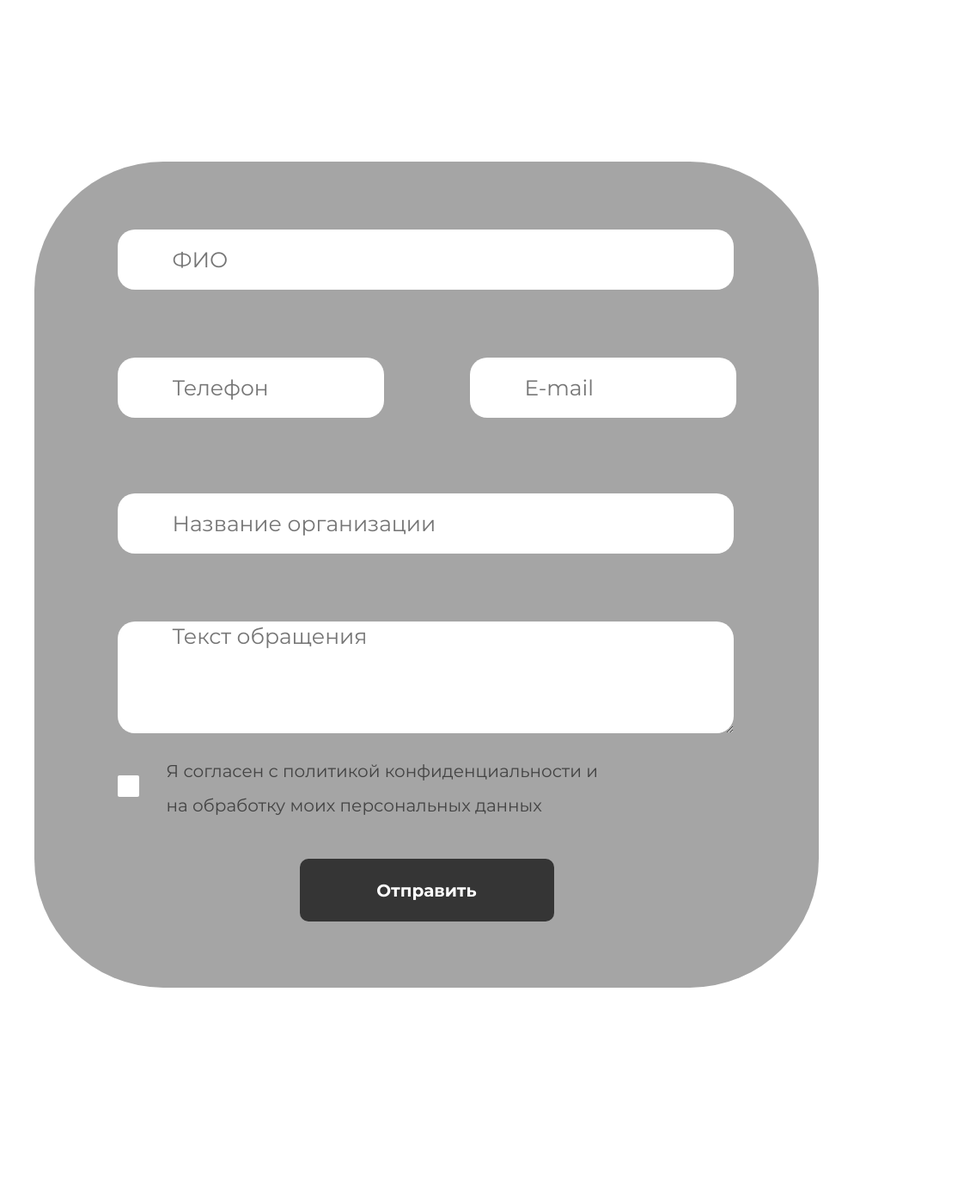
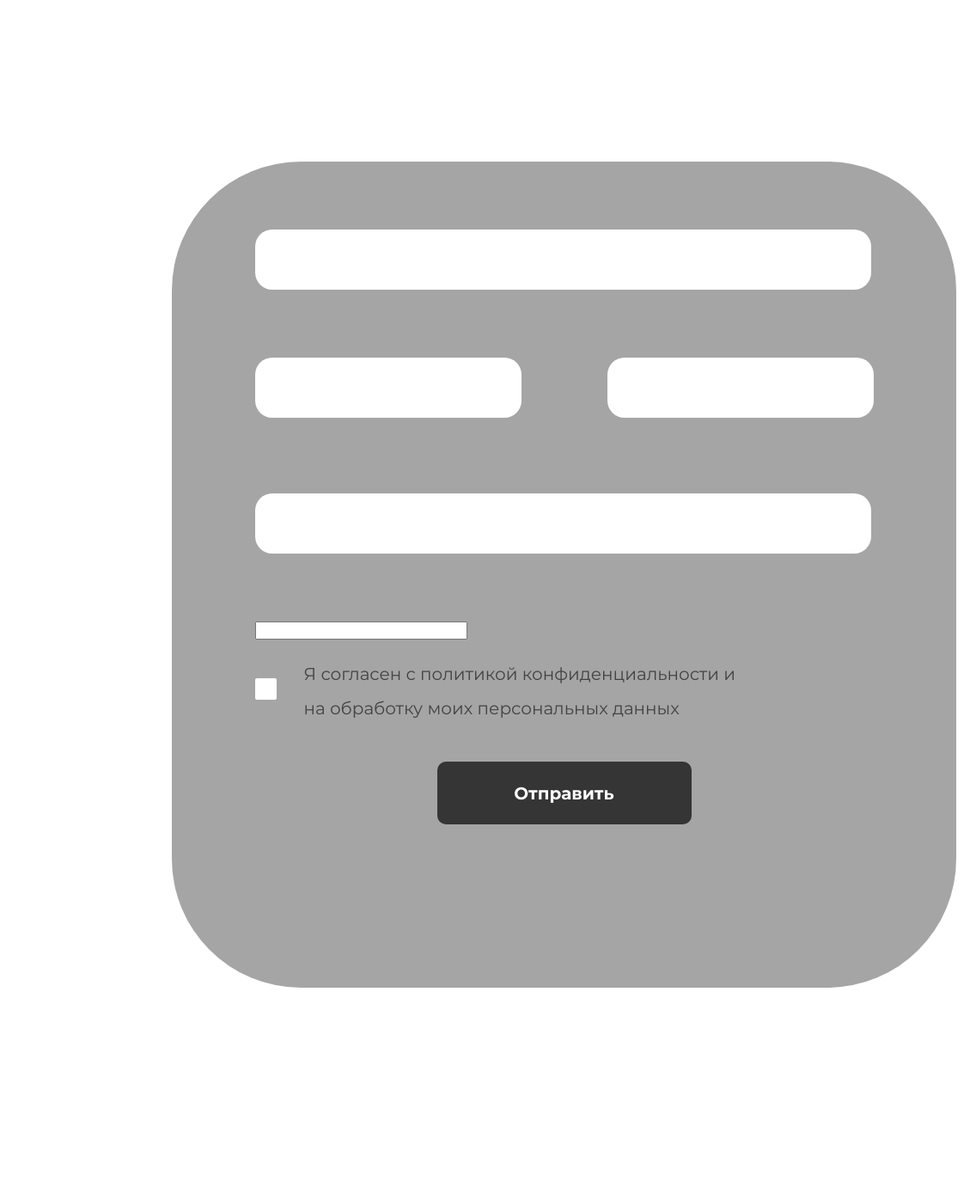
Before and after one commit to Tallrate113/sitedvlink, a Django app: template sitedvlink/dvlink/templates/dvlink/index.html in a window 1440 px wide. Shown: the part 607-1996 px from the top of the page at 86% size, without its empty margins (304-1440 px from the left). Run offline with Django 3.2, Linux system fonts and the light colour scheme; the template is opened without the code that fills it: most values are stand-ins (such as "Sample title", 1, 10 or a date in 2020); form fields are guessed from the names that the template uses.

Commit message:
Creating a form, linking a form with html, implementing sending data from a form to a table

```diff
--- a/sitedvlink/dvlink/static/dvlink/css/style.css
+++ b/sitedvlink/dvlink/static/dvlink/css/style.css
@@ -77,7 +77,7 @@
    margin-top: 31px;
 }
 
-.form{
+form{
     display: flex;
     justify-content: center;
     margin-top: 160px;
@@ -87,6 +87,14 @@
     margin-left: 504px;
     border-radius: 150px;
     margin-bottom: 160px;
+}
+
+.error{
+   color:#7B0000;
+   font-size:35px;
+   font-family: 'Montserrat-Medium';
+   text-align: center;
+   text-decoration: none;
 }
 
 input{
@@ -123,7 +131,7 @@
     color: #434343;
 }
 
-.field_number_phone input[type="tel"]{
+.field_number_phone input[type="text"]{
     font-family: 'Montserrat-Regular';
     background: #ffffff;
     border-radius: 20px;
@@ -215,7 +223,7 @@
     justify-content: center;
 }
 
-input[type="submit"]{
+button{
     width: 296px;
     height: 73px;
     background-color: #353535;
@@ -225,7 +233,6 @@
     font-family: 'Montserrat-Bold';
     border-radius: 10px;
     text-align: center;
-    padding-right: 64px;
 }
 
 .contacts{
--- a/sitedvlink/dvlink/templates/dvlink/base.html
+++ b/sitedvlink/dvlink/templates/dvlink/base.html
@@ -18,7 +18,7 @@
               <a href="#contacts"> Контакты</a>
           </div>
           <div class="icon">
-              <a href="#"><img src="{% static 'dvlink/img/icon.png' %}"></a>
+              <a href="signin/"><img src="{% static 'dvlink/img/icon.png' %}"></a>
           </div>
       </div>
 {% endblock header %}
--- a/sitedvlink/dvlink/templates/dvlink/index.html
+++ b/sitedvlink/dvlink/templates/dvlink/index.html
@@ -7,25 +7,32 @@
             <p class="text_information_2">Поставляем и монтируем оборудование</p>
         </div>
       </div>
-<form>
-        <div class="form" id="form">
-        <div class="field"><div class="space"></div>
+    <div class="error">
+        {{ form.non_field_errors }}
+    </div>
+<form action="{% url 'home' %}" method="post">
+    {% csrf_token %}
+    <div class="field"><div class="space"></div>
         <div class="field_fio" data-tooltip="Введите ваше ФИО">
-            <input type="text" required placeholder="ФИО">
-        </div><div class="space"></div>
+            {{ form.field_fio }}
+        </div>
+        <div class="space"></div>
         <div class="field_strok">
         <div class="field_number_phone" data-tooltip="Введите ваш номер телефона, Пример: +7 (***) ***-**-**">
-            <input type="tel" required placeholder="Телефон" onkeypress="return/[0-9+( )-]/i.test(event.key)" pattern="(?=.*[0-9]).{18}"/>
-        </div><div class="space"></div>
+            {{ form.field_number_phone }}
+        </div>
+            <div class="space"></div>
         <div class="field_email" data-tooltip="Введите ваш почтовый адрес">
-            <input type="email" required placeholder="E-mail">
+            {{ form.field_email }}
         </div>
-        </div><div class="space"></div>
+        </div>
+        <div class="space"></div>
         <div class="field_organisation_name" data-tooltip="Введите название вашей организации">
-            <input type="text" required placeholder="Название организации">
-        </div><div class="space"></div>
+            {{ form.field_organisation_name }}
+        </div>
+        <div class="space"></div>
         <div class="field_text_appeal" data-tooltip="Напишите текст обращения">
-            <textarea required placeholder="Текст обращения"></textarea>
+            {{ form.field_text_appeal }}
         </div>
         <div class="checkbox">
             <input id="check1" type="checkbox" name="check" required value="check1">
@@ -33,11 +40,10 @@
                 на обработку моих персональных данных</p></label>
         </div>
         <div class="button">
-            <input type="submit" value="Отправить" />
+            <button type="submit"> Отправить </button>
         </div>
         </div>
-        </div>
-    </form>
+</form>
 
        <div class="contacts" id="contacts">
             <div class="maps">
--- a/sitedvlink/dvlink/urls.py
+++ b/sitedvlink/dvlink/urls.py
@@ -7,6 +7,7 @@
 urlpatterns = [
     path('', index, name='home'),
     path('account/', account, name='account'),
+    path('signin/', signin, name='signin'),
 ]
 
 if settings.DEBUG:
```
Also changed, not shown: sitedvlink/dvlink/admin.py (+4 -4 lines), sitedvlink/dvlink/forms.py (added, +23 -0 lines), sitedvlink/dvlink/models.py (+11 -6 lines), sitedvlink/dvlink/views.py (+16 -2 lines), sitedvlink/db.sqlite3.
